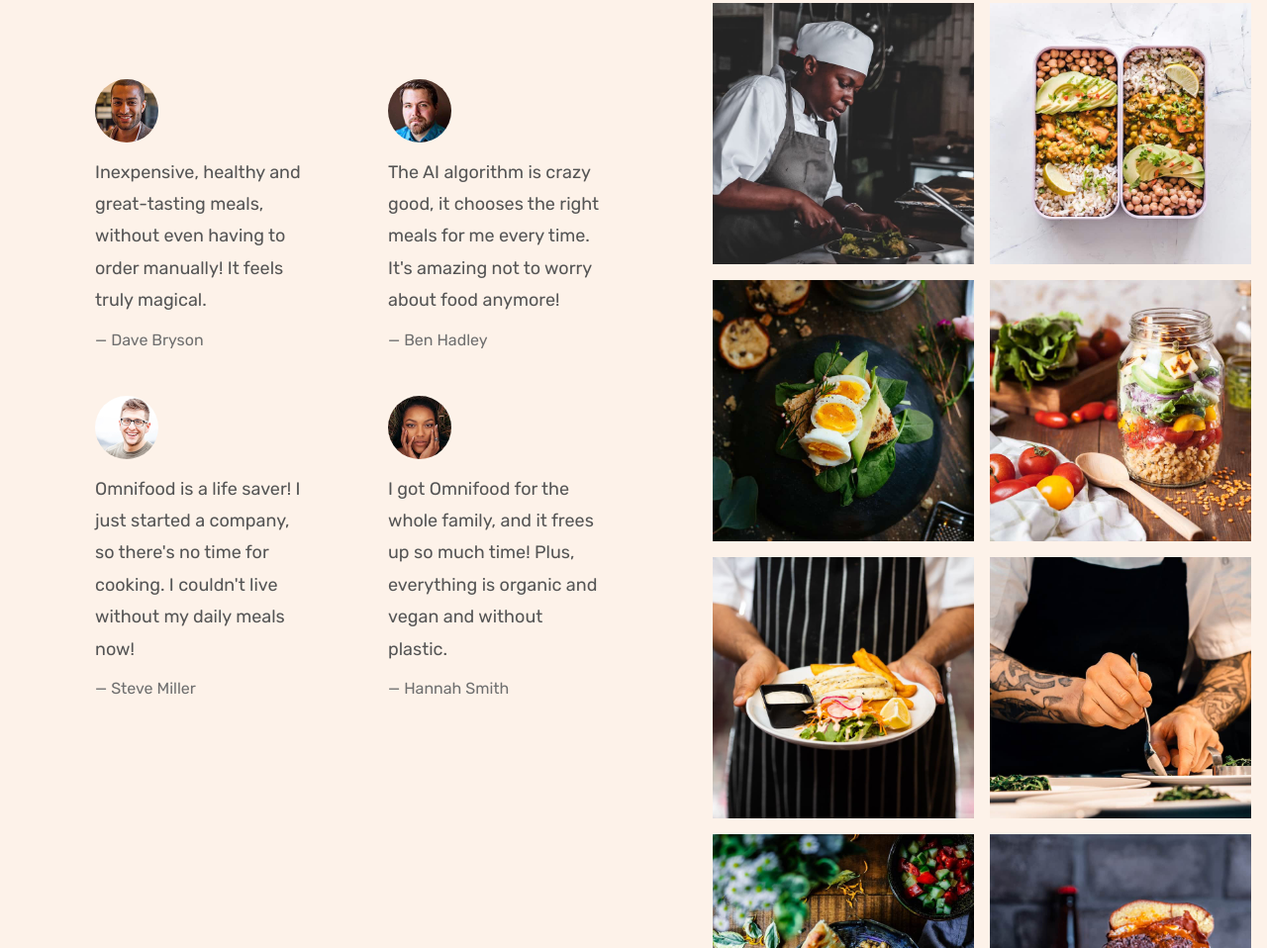
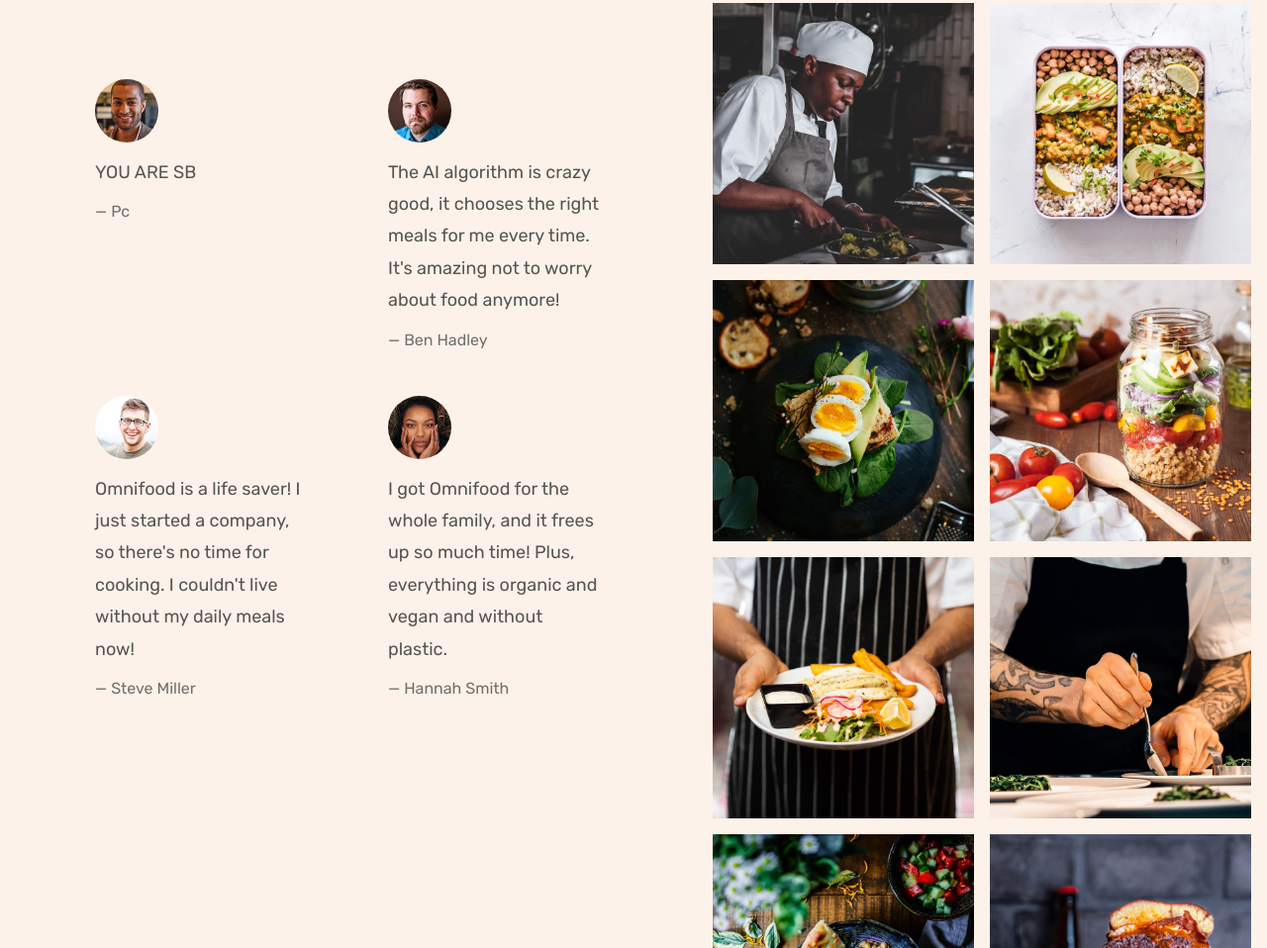
Before and after one commit to FoundDream/omifood, a plain HTML site: page index.html in a window 1280 px wide. Shown: the part 4129-5087 px from the top of the page at 99% size. Drawn offline with nearby package versions, Linux system fonts and the light colour scheme; some packages are replaced by stand-ins of ours; a script that the page names is missing.

Commit message:
Update index.html

```diff
--- a/index.html
+++ b/index.html
@@ -1,4 +1,4 @@
-<!DOCTYPE html>
+ <!DOCTYPE html>
 <html lang="en">
   <head>
     <meta charset="UTF-8" />
@@ -335,10 +335,9 @@
                 src="img/customers/dave.jpg"
               />
               <blockquote class="testimonial-text">
-                Inexpensive, healthy and great-tasting meals, without even
-                having to order manually! It feels truly magical.
+                YOU ARE SB
               </blockquote>
-              <p class="testimonial-name">&mdash; Dave Bryson</p>
+              <p class="testimonial-name">&mdash; Pc</p>
             </figure>
 
             <figure class="testimonial">
```
